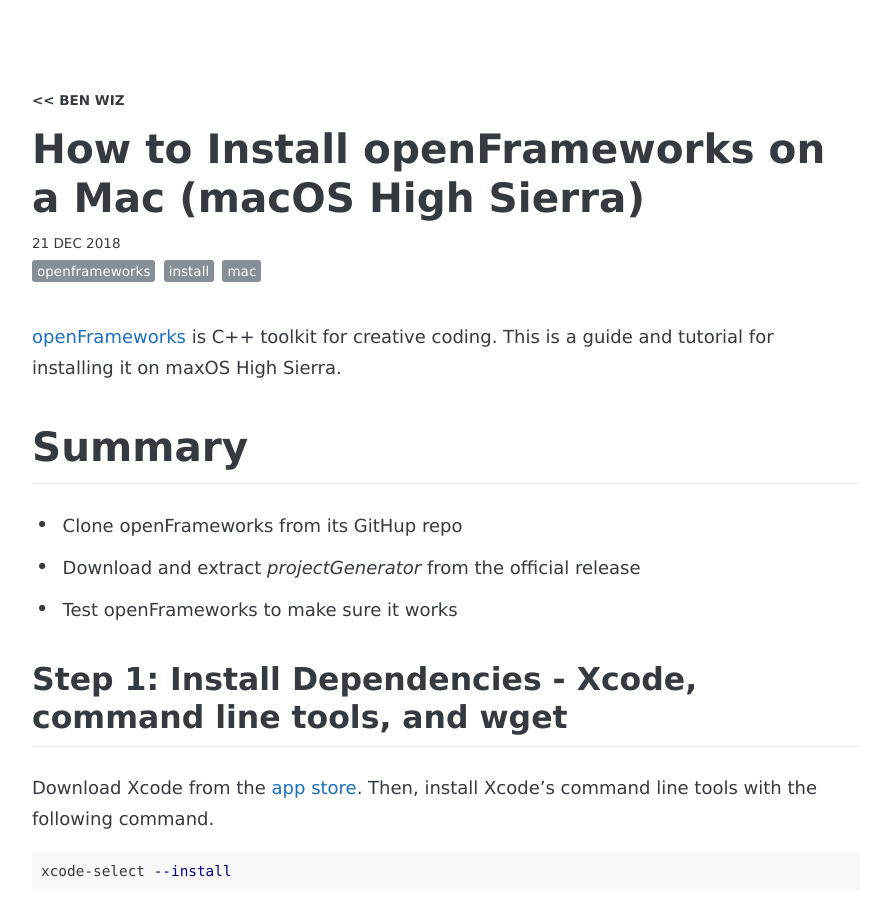
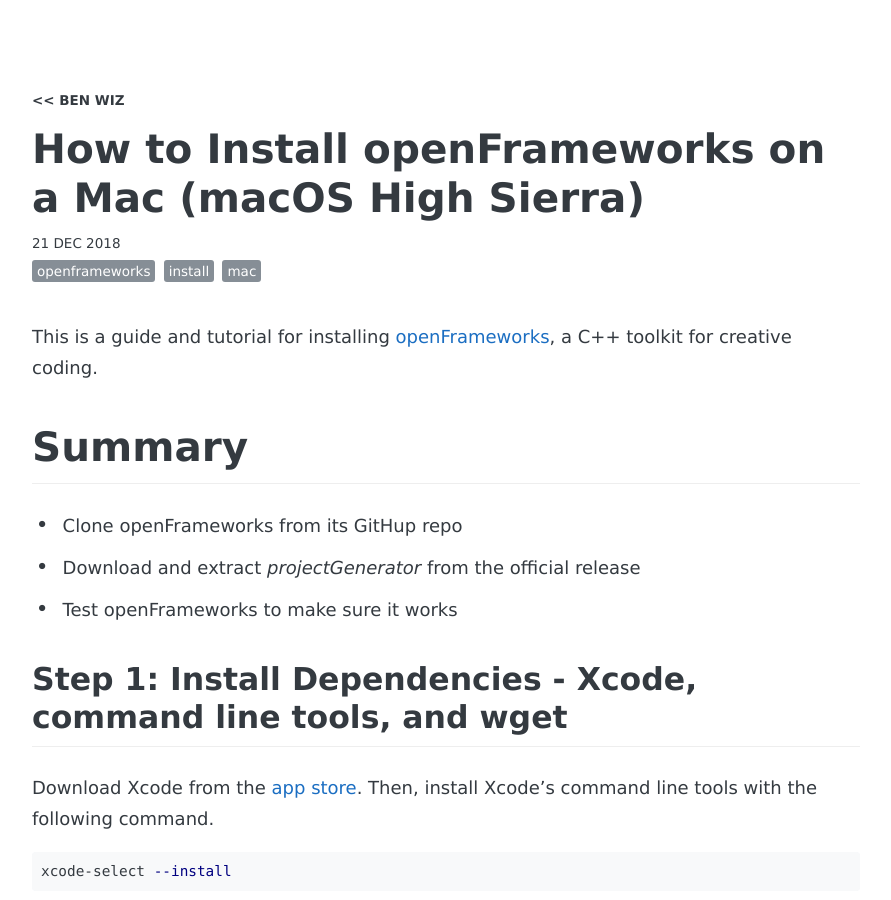
Before and after one commit to benwiz/blog, a Jekyll site: the page built from _posts/2018-12-21-how-to-install-openframeworks.md, in a window 1280 px wide and 900 px high. Shown: the whole window, without its empty margins (194-1085 px from the left). Built offline with Jekyll 4.4.1, drawn with Linux system fonts in a browser that asks for light colours; some web fonts are replaced.

Commit message:
phraseology

```diff
--- a/_posts/2018-12-21-how-to-install-openframeworks.md
+++ b/_posts/2018-12-21-how-to-install-openframeworks.md
@@ -5,7 +5,7 @@
 tags: [openFrameworks, install, mac]
 ads: true
 ---
-[openFrameworks](https://openframeworks.cc/) is C++ toolkit for creative coding. This is a guide and tutorial for installing it on maxOS High Sierra.
+This is a guide and tutorial for installing [openFrameworks](https://openframeworks.cc/), a C++ toolkit for creative coding.
 
 # Summary
 
```
